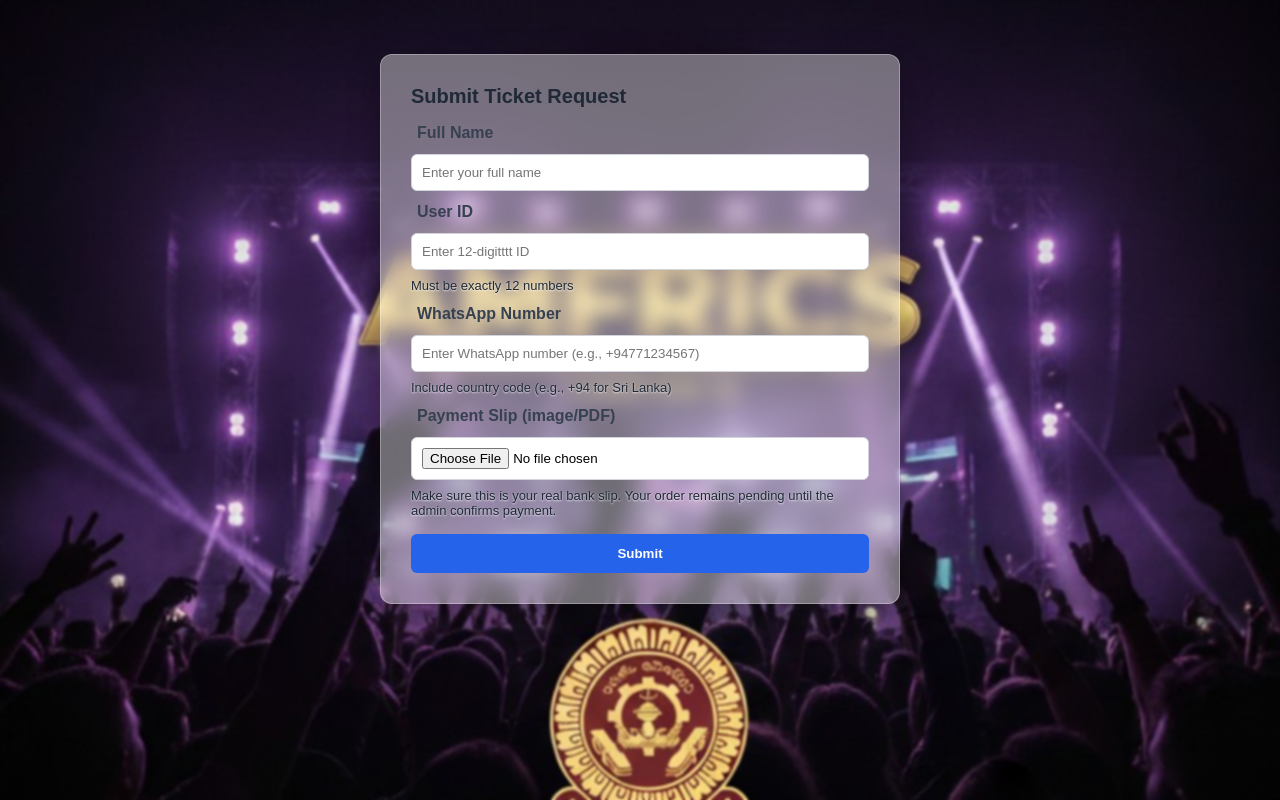
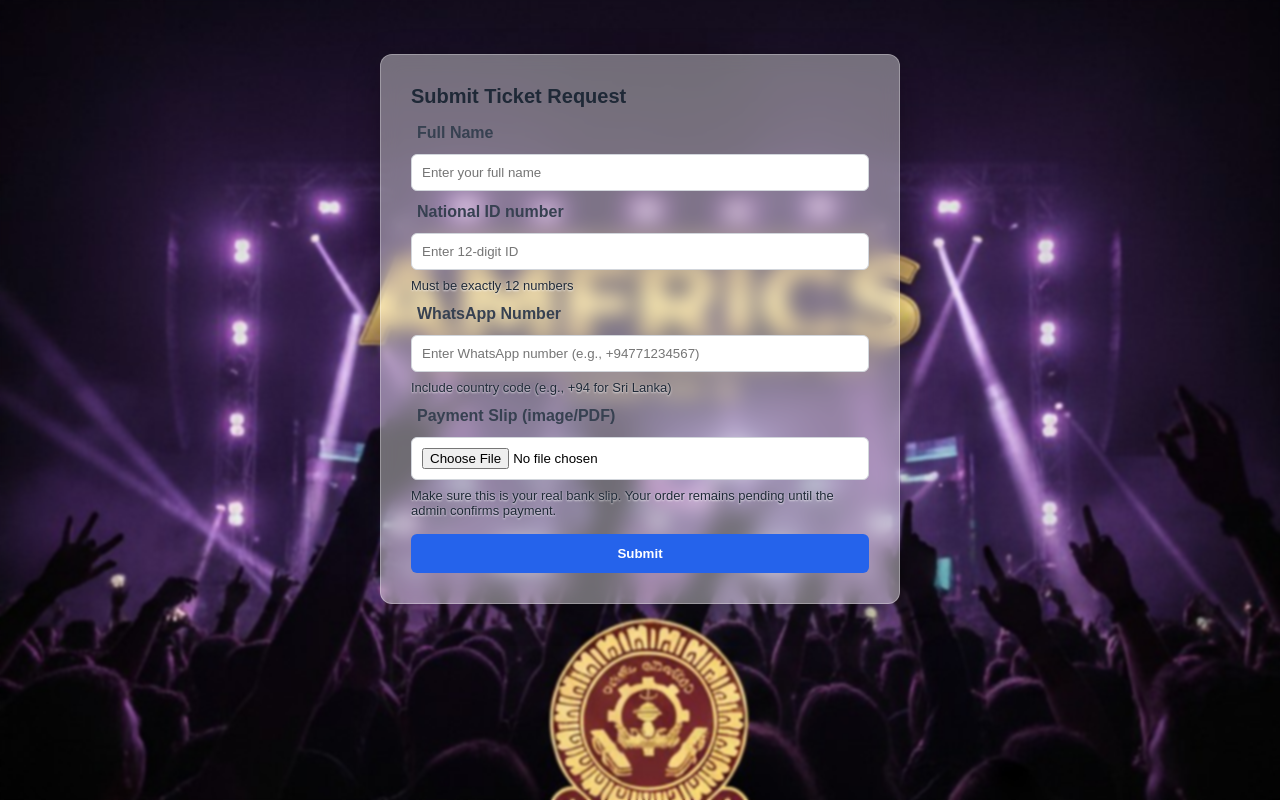
Before and after one commit to ashanchinthana/test_6, a website: page public/index.html in a window 1280 px wide. Drawn offline with Linux system fonts and the light colour scheme.

Commit message:
Update user ID field label for clarity in index.html

```diff
--- a/public/index.html
+++ b/public/index.html
@@ -147,8 +147,8 @@
       <label for="name">Full Name</label>
       <input id="name" name="name" type="text" placeholder="Enter your full name" required />
 
-      <label for="userId">User ID</label>
-      <input id="userId" name="userId" type="text" placeholder="Enter 12-digitttt ID" pattern="[0-9]{12}" maxlength="12" required />
+      <label for="userId">National ID number</label>
+      <input id="userId" name="userId" type="text" placeholder="Enter 12-digit ID" pattern="[0-9]{12}" maxlength="12" required />
       <div class="note">Must be exactly 12 numbers</div>
 
       <label for="whatsappNumber">WhatsApp Number</label>
```
